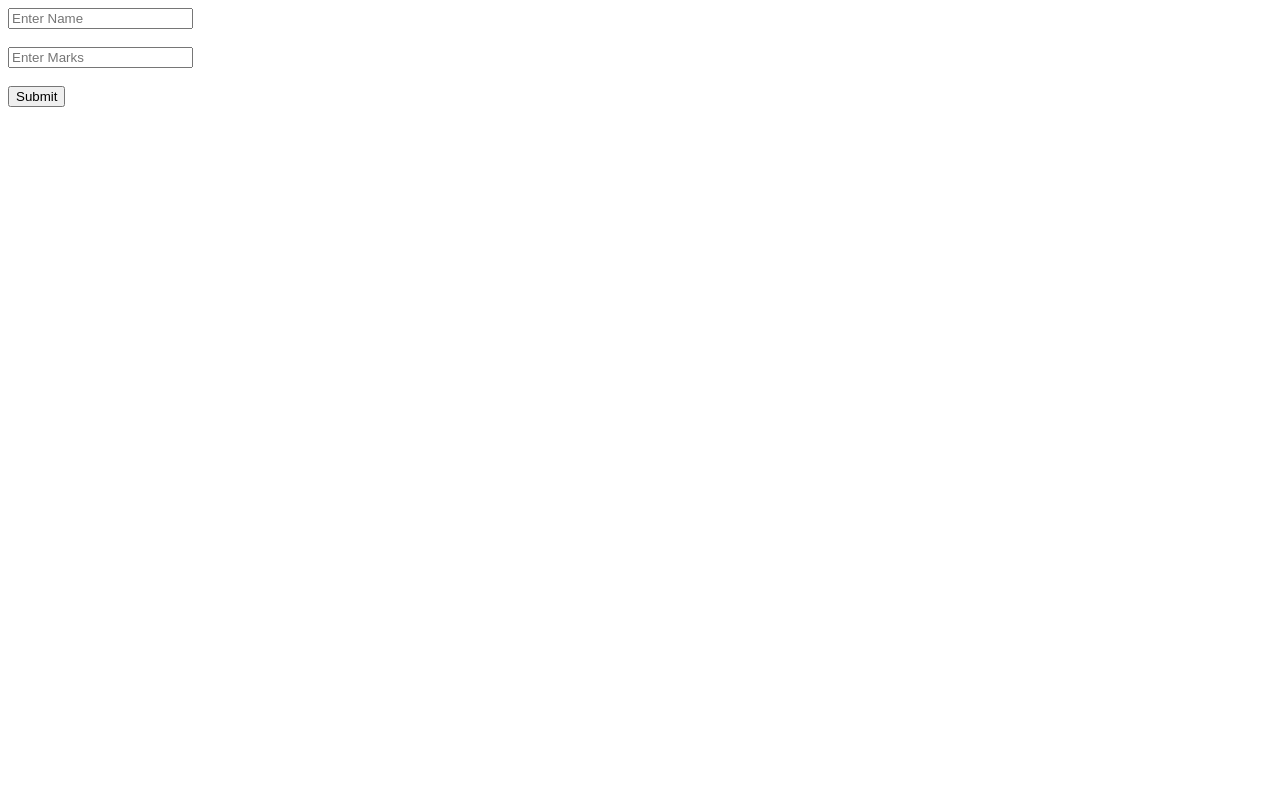
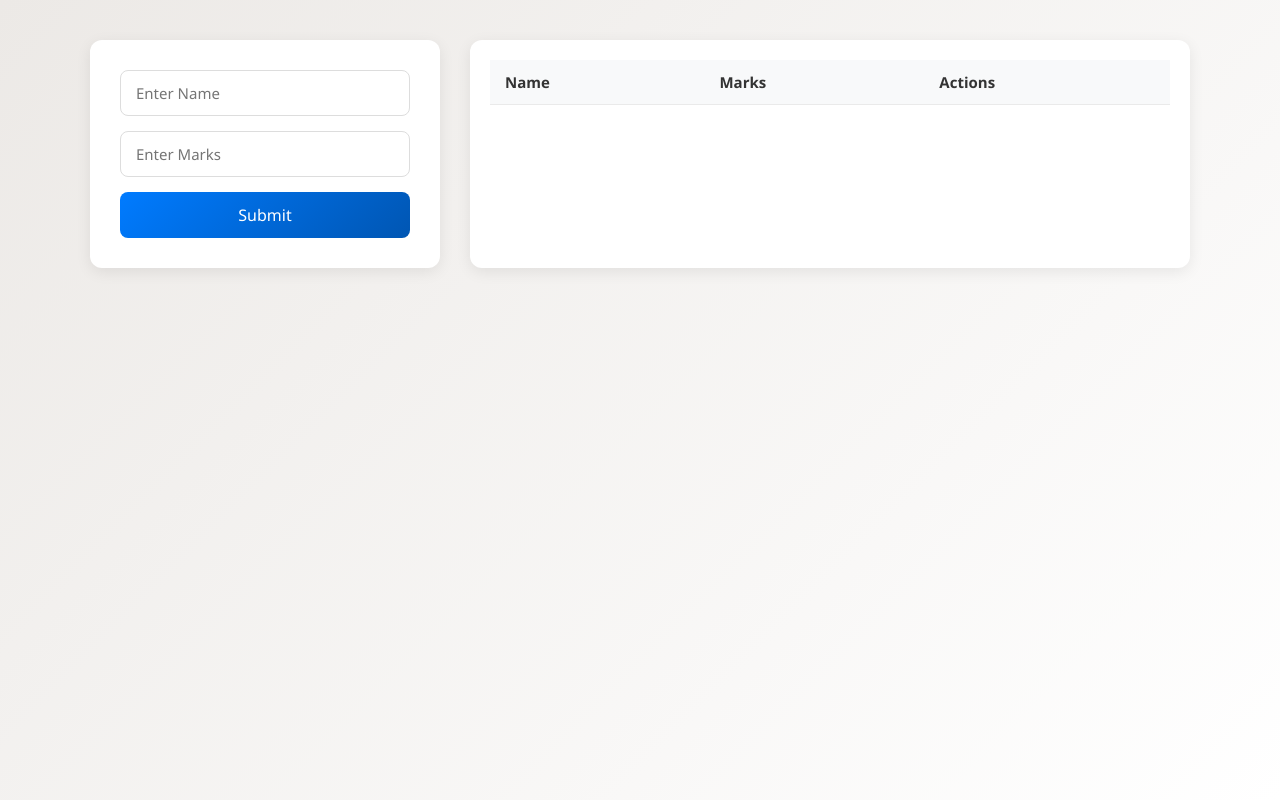
Before and after one commit to jeetdoshi3003/Table-Reservation-App, a React (Create React App) app: page / in a window 1280 px wide. Built offline with nearby package versions, Linux system fonts and the light colour scheme.

Commit message:
Files added

```diff
--- a/src/App.js
+++ b/src/App.js
@@ -1,31 +1,129 @@
-import React,{useState} from 'react';
+import React, { useState } from "react";
+import styles from "./styles.module.css";
+import Table from "./Table";
 
 function App() {
-  const [name,setName]=useState('');
-  const [marks,setMarks]=useState('');
-  const[result,setResult]=useState([]);
+  const [name, setName] = useState("");
+  const [marks, setMarks] = useState("");
+  const [result, setResult] = useState([]);
+
+  // Modal state
+  const [isModalOpen, setIsModalOpen] = useState(false);
+  const [editIndex, setEditIndex] = useState(null);
+  const [editName, setEditName] = useState("");
+  const [editMarks, setEditMarks] = useState("");
+  const [success, setSuccess] = useState(false);
+
   function handleSubmit(e) {
     e.preventDefault();
-    console.log("Submitted Name:", name);
-    console.log("Submitted Marks:", marks);
-    setResult([...result, { name, marks }]);
-    setName('');
-    setMarks('');
-    alert(`Name: ${name}, Marks: ${marks}`);
+
+    const trimmedName = name.trim();
+    const nameRegex = /^[a-zA-Z\s]+$/;
+    if (!trimmedName.match(nameRegex)) {
+      alert("Please enter a valid name (letters and spaces only).");
+      return;
+    }
+
+    const marksValue = Number(marks);
+    if (isNaN(marksValue) || marksValue < 0 || marksValue > 100) {
+      alert("Please enter valid marks between 0 and 100.");
+      return;
+    }
+
+    setResult([...result, { name: trimmedName, marks: marksValue }]);
+    setName("");
+    setMarks("");
   }
-  console.log("Result:", result);
+
+  function openEditModal(index) {
+    setEditIndex(index);
+    setEditName(result[index].name);
+    setEditMarks(result[index].marks);
+    setIsModalOpen(true);
+  }
+
+  function successMessage() {
+    alert("Record updated successfully!");
+  }
+
+  function handleUpdate() {
+    const updatedResult = [...result];
+    updatedResult[editIndex] = { name: editName, marks: editMarks };
+
+    setResult(updatedResult);
+    setIsModalOpen(false);
+    setSuccess(true);
+  }
 
   return (
-    <div className="App">
-     <form onSubmit={handleSubmit}>
-        <input type="text" placeholder="Enter Name" value={name} onChange={(e)=>setName(e.target.value)}/>
-        <br/>
-        <br/>
-        <input type="text" placeholder="Enter Marks" value={marks} onChange={(e)=>setMarks(e.target.value)}/>
-        <br/>
-        <br/>
-        <button type="submit">Submit</button>
-     </form>
+    <div className={styles.App}>
+      <div className={styles.container}>
+        {/* Form */}
+        <form className={styles.form} onSubmit={handleSubmit}>
+          <input
+            className={styles.input}
+            type="text"
+            placeholder="Enter Name"
+            value={name}
+            onChange={(e) => setName(e.target.value)}
+          />
+          <input
+            className={styles.input}
+            type="text"
+            placeholder="Enter Marks"
+            value={marks}
+            onChange={(e) => setMarks(e.target.value)}
+          />
+          <button className={styles.button} type="submit">
+            Submit
+          </button>
+        </form>
+
+        {/* Table */}
+        <Table result={result} setResult={setResult} openEditModal={openEditModal} styles={styles} />
+
+      </div>
+
+      {/* ✅ Modal */}
+      {isModalOpen && (
+        <div className={styles.modalOverlay}>
+          <div className={styles.modal}>
+            <h3>Edit Record</h3>
+            <input
+              className={styles.input}
+              type="text"
+              value={editName}
+              onChange={(e) => setEditName(e.target.value)}
+            />
+            <input
+              className={styles.input}
+              type="text"
+              value={editMarks}
+              onChange={(e) => setEditMarks(e.target.value)}
+            />
+            <div className={styles.modalActions}>
+              <button className={styles.button} onClick={handleUpdate}>
+                Update
+              </button>
+              <button
+                className={styles.deleteButton}
+                onClick={() => setIsModalOpen(false)}
+              >
+                Cancel
+              </button>
+            </div>
+          </div>
+        </div>
+      )}
+      {/* Success Message */}
+      {success && (
+        <div className={styles.successMessage}>
+          <p>Record updated successfully!</p>
+          <button className={styles.button1} onClick={() => setSuccess(false)}>
+            Close
+          </button>
+        </div>
+      )}
     </div>
   );
 }
--- /dev/null
+++ b/src/Table.js
@@ -0,0 +1,43 @@
+import React from "react";
+import styles from "./styles.module.css";
+
+export default function Table({ result, setResult, openEditModal }) {
+    return (
+    <div className={styles.result}>
+          <table>
+            <thead>
+              <tr>
+                <th>Name</th>
+                <th>Marks</th>
+                <th>Actions</th>
+              </tr>
+            </thead>
+            <tbody>
+              {result.map((item, index) => (
+                <tr key={index}>
+                  <td>{item.name}</td>
+                  <td>{item.marks}</td>
+                  <td>
+                    <button
+                      className={styles.button1}
+                      onClick={() => openEditModal(index)}
+                    >
+                      Edit
+                    </button>
+                    <button
+                      onClick={() => {
+                        const newResult = [...result];
+                        newResult.splice(index, 1);
+                        setResult(newResult);
+                      }}
+                    >
+                      Delete
+                    </button>
+                  </td>
+                </tr>
+              ))}
+            </tbody>
+          </table>
+        </div>
+    );
+}
--- /dev/null
+++ b/src/styles.module.css
@@ -0,0 +1,211 @@
+* {
+  margin: 0;
+  padding: 0;
+  box-sizing: border-box;
+  font-family: "Segoe UI", Tahoma, Geneva, Verdana, sans-serif;
+}
+
+.App {
+  min-height: 100vh;
+  background: linear-gradient(135deg, #ece9e6, #ffffff);
+  display: flex;
+  justify-content: center;
+  align-items: flex-start;
+  padding: 40px 20px;
+}
+
+/* Wrapper for form + table side by side */
+.container {
+  display: flex;
+  gap: 30px;
+  width: 100%;
+  max-width: 1100px;
+}
+
+/* Form */
+.form {
+  background: #ffffff;
+  border-radius: 12px;
+  box-shadow: 0 4px 15px rgba(0, 0, 0, 0.08);
+  padding: 30px;
+  display: flex;
+  flex-direction: column;
+  gap: 15px;
+  width: 100%;
+  max-width: 350px;
+}
+
+.input {
+  padding: 12px 15px;
+  border: 1px solid #ddd;
+  border-radius: 8px;
+  font-size: 15px;
+  transition: all 0.3s ease;
+}
+
+.input:focus {
+  border-color: #007bff;
+  outline: none;
+  box-shadow: 0 0 6px rgba(0, 123, 255, 0.4);
+}
+
+.button {
+  padding: 12px;
+  border: none;
+  border-radius: 8px;
+  background: linear-gradient(135deg, #007bff, #0056b3);
+  color: #fff;
+  font-size: 16px;
+  font-weight: 500;
+  cursor: pointer;
+  transition: all 0.3s ease;
+}
+
+.button:hover {
+  background: linear-gradient(135deg, #0056b3, #00408d);
+  transform: translateY(-2px);
+  box-shadow: 0 3px 8px rgba(0, 0, 0, 0.2);
+}
+
+/* Table Section */
+.result {
+  flex: 1;
+  background: #ffffff;
+  padding: 20px;
+  border-radius: 12px;
+  box-shadow: 0 4px 15px rgba(0, 0, 0, 0.08);
+  overflow-x: auto;
+}
+
+table {
+  width: 100%;
+  border-collapse: collapse;
+  font-size: 15px;
+}
+
+th, td {
+  text-align: left;
+  padding: 12px 15px;
+  border-bottom: 1px solid #eaeaea;
+}
+
+th {
+  background: #f8f9fa;
+  font-weight: 600;
+  color: #333;
+}
+
+tr:hover {
+  background: #f6f9ff;
+}
+
+.result .button1 {
+  padding: 6px 12px;
+  border: none;
+  border-radius: 6px;
+  background: #17f007;
+  color: white;
+  font-size: 14px;
+  cursor: pointer;
+  transition: all 0.3s ease;
+  margin-right: 5px;
+}
+
+.result .button1:hover {
+  background: #3bd75a;
+}
+
+.result button {
+  padding: 6px 12px;
+  border: none;
+  border-radius: 6px;
+  background: #dc3545;
+  color: white;
+  font-size: 14px;
+  cursor: pointer;
+  transition: all 0.3s ease;
+}
+
+.result button:hover {
+  background: #b02a37;
+}
+
+/* ✅ Responsive: stack vertically on small screens */
+@media (max-width: 768px) {
+  .container {
+    flex-direction: column;
+  }
+}
+
+.modalOverlay {
+  position: fixed;
+  top: 0;
+  left: 0;
+  width: 100%;
+  height: 100%;
+  background: rgba(0, 0, 0, 0.5);
+  display: flex;
+  justify-content: center;
+  align-items: center;
+  z-index: 999;
+}
+
+.modal {
+  background: #fff;
+  padding: 25px;
+  border-radius: 12px;
+  box-shadow: 0 5px 20px rgba(0, 0, 0, 0.2);
+  width: 400px;
+  max-width: 90%;
+  display: flex;
+  flex-direction: column;
+  gap: 15px;
+}
+
+.modal h3 {
+  margin-bottom: 10px;
+}
+
+.modalActions {
+  display: flex;
+  justify-content: flex-end;
+  gap: 10px;
+}
+
+.deleteButton {
+  padding: 10px;
+  border: none;
+  border-radius: 8px;
+  background: #dc3545;
+  color: #fff;
+  cursor: pointer;
+}
+.deleteButton:hover {
+  background: #b02a37;
+}
+
+.successMessage {
+  position: fixed;
+  top: 20px;
+  right: 20px;
+  background: #d4edda;
+  color: #155724;
+  padding: 15px;
+  border-radius: 8px;
+  box-shadow: 0 4px 15px rgba(0, 0, 0, 0.1);
+}
+
+.successMessage p {
+  margin: 0;
+}
+
+.successMessage button {
+  margin-top: 10px;
+  padding: 8px 12px;
+  border: none;
+  border-radius: 6px;
+  background: #28a745;
+  color: white;
+  cursor: pointer;
+  transition: all 0.3s ease;
+}
```
